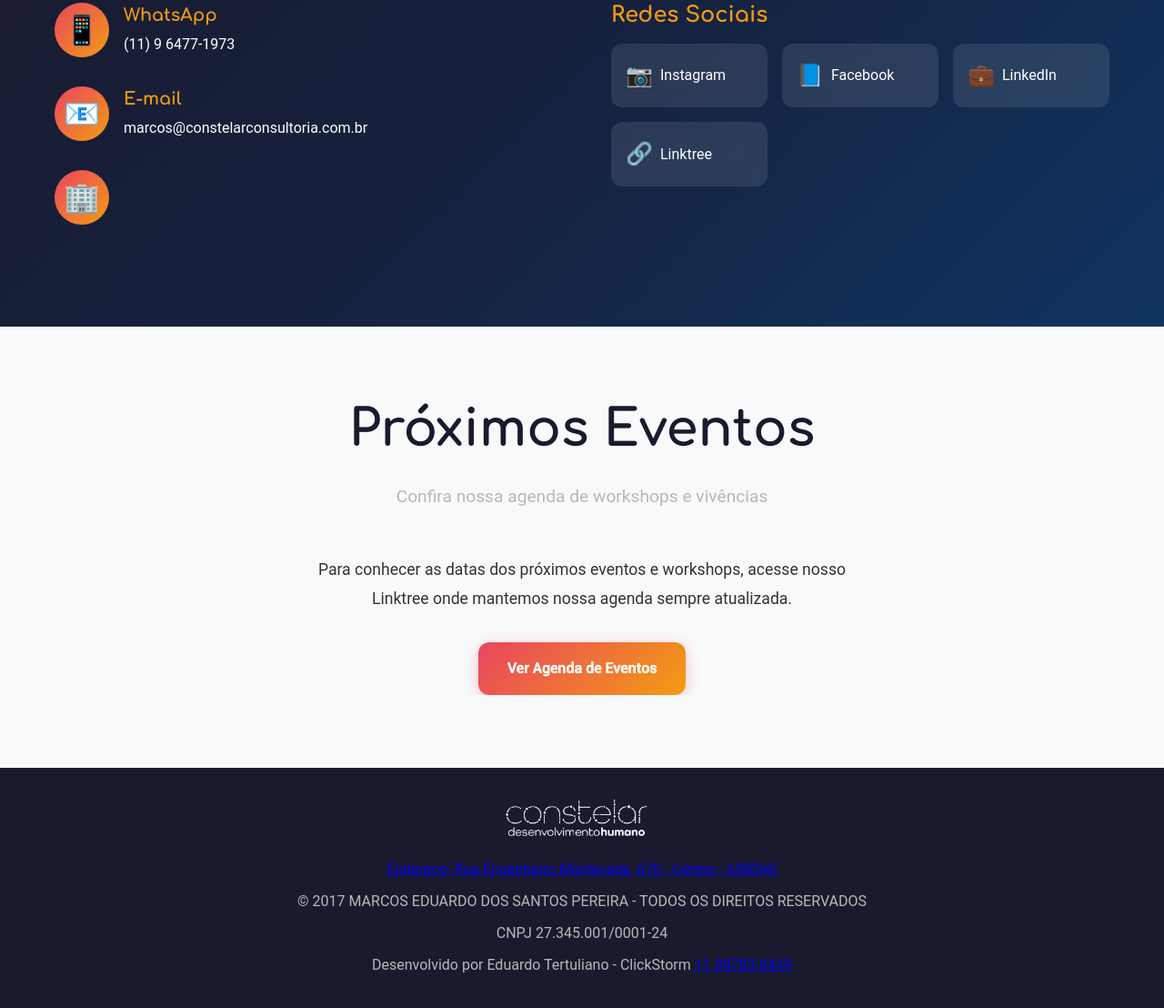
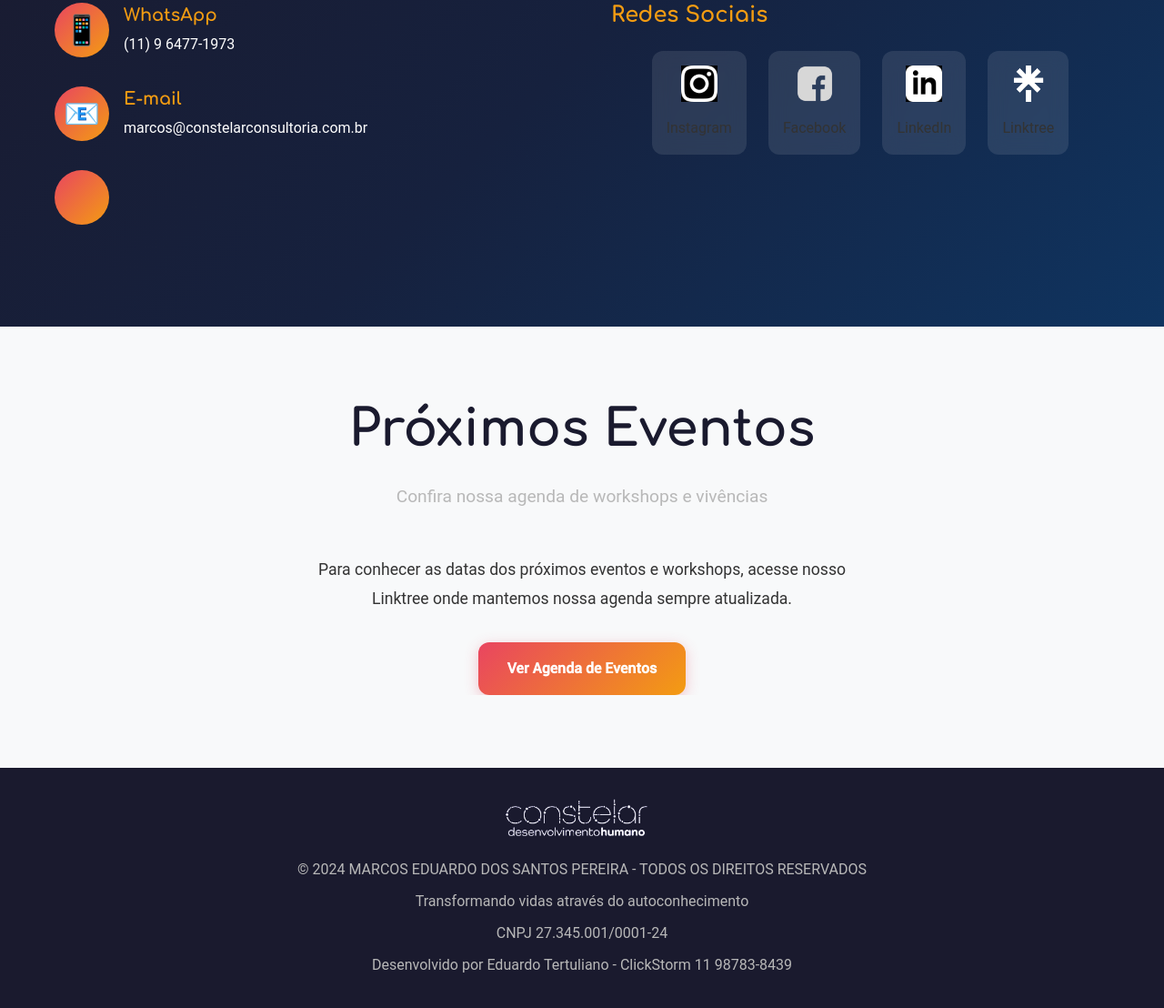
Before and after one commit to EduardoTertuliano/Constelar, a plain HTML site: page index.html in a window 1280 px wide. Shown: the part 4299-5407 px from the top of the page at 91% size. Drawn offline with Linux system fonts and the light colour scheme; a web font is replaced by a local one.

Commit message:
Add files via upload

```diff
--- a/css/style.css
+++ b/css/style.css
@@ -1254,3 +1254,38 @@ p {
         text-align: center;
     }
 }
+
+
+
+
+.social-grid {
+    display: flex;
+    justify-content: center;
+    gap: 1.5rem;
+    margin-top: 1.5rem;
+}
+
+.social-link {
+    display: flex;
+    flex-direction: column;
+    align-items: center;
+    text-decoration: none;
+    color: var(--text-dark);
+    transition: var(--transition);
+}
+
+.social-link:hover {
+    color: var(--light-gold);
+    transform: translateY(-5px);
+}
+
+.social-icon {
+    width: 40px;
+    height: 40px;
+    margin-bottom: 0.5rem;
+    filter: invert(100%); /* Para ícones SVG pretos em fundo escuro */
+}
+
+/* Ajuste para ícones coloridos se necessário */
+.social-icon.facebook { filter: none; }
+.social-icon.linkedin { filter: none; }
--- a/index.html
+++ b/index.html
@@ -300,7 +300,7 @@
                     </div>
 
                     <div class="contact-item">
-                        <div class="contact-icon">🏢</div>
+                        <div class="contact-icon"></div>
                         <div class="contact-details">
 
 
@@ -312,19 +312,19 @@
                     <h3>Redes Sociais</h3>
                     <div class="social-grid">
                         <a href="https://instagram.com/marcos.constelar" target="_blank" class="social-link">
-                            <div class="social-icon">📷</div>
+                            <img src="assets/images/social/instagram.png" alt="Instagram" class="social-icon">
                             <span>Instagram</span>
                         </a>
                         <a href="https://facebook.com/constelarconsultoria" target="_blank" class="social-link">
-                            <div class="social-icon">📘</div>
+                            <img src="assets/images/social/facebook.png" alt="Facebook" class="social-icon">
                             <span>Facebook</span>
                         </a>
                         <a href="https://linkedin.com/in/marcoseduardo-spereira" target="_blank" class="social-link">
-                            <div class="social-icon">💼</div>
+                            <img src="assets/images/social/linkedin.png" alt="LinkedIn" class="social-icon">
                             <span>LinkedIn</span>
                         </a>
                         <a href="https://linktr.ee/marcos_constelar" target="_blank" class="social-link">
-                            <div class="social-icon">🔗</div>
+                            <img src="assets/images/social/linktree.png" alt="Linktree" class="social-icon">
                             <span>Linktree</span>
                         </a>
                     </div>
@@ -357,10 +357,10 @@
                     <span class="logo-text"></span>
                 </div>
                 <div class="footer-text">
-                    <P><a href="https://g.co/kgs/o642rg" target="_blank">Endereço: Rua Engenheiro Monlevade, 670 - Centro - jUNDIAÍ </a></P>
-                    <p>&copy; 2017 MARCOS EDUARDO DOS SANTOS PEREIRA - TODOS OS DIREITOS RESERVADOS</p>
+                    <p>&copy; 2024 MARCOS EDUARDO DOS SANTOS PEREIRA - TODOS OS DIREITOS RESERVADOS</p>
+                    <p>Transformando vidas através do autoconhecimento</p>
                     <p>CNPJ 27.345.001/0001-24</p>
-                    <p>Desenvolvido por Eduardo Tertuliano - ClickStorm <a href="https://wa.me/5511987838439" target="_blank">11 98783-8439</a></p>
+                    <p>Desenvolvido por Eduardo Tertuliano - ClickStorm 11 98783-8439</p>
                 </div>
             </div>
         </div>
--- a/js/script.js
+++ b/js/script.js
@@ -429,3 +429,21 @@ if (typeof module !== 'undefined' && module.exports) {
         debounce
     };
 }
+
+
+
+// Smooth scrolling for anchor links
+function initializeSmoothScrolling() {
+    document.querySelectorAll('a[href^="#"]').forEach(anchor => {
+        anchor.addEventListener('click', function (e) {
+            e.preventDefault();
+
+            document.querySelector(this.getAttribute('href')).scrollIntoView({
+                behavior: 'smooth'
+            });
+        });
+    });
+}
+
+// Call smooth scrolling on DOMContentLoaded
+document.addEventListener('DOMContentLoaded', initializeSmoothScrolling);
```
Also changed, not shown: assets/images/social/facebook.png (added), assets/images/social/instagram.png (added), assets/images/social/linkedin.png (added), assets/images/social/linktree.png (added).
